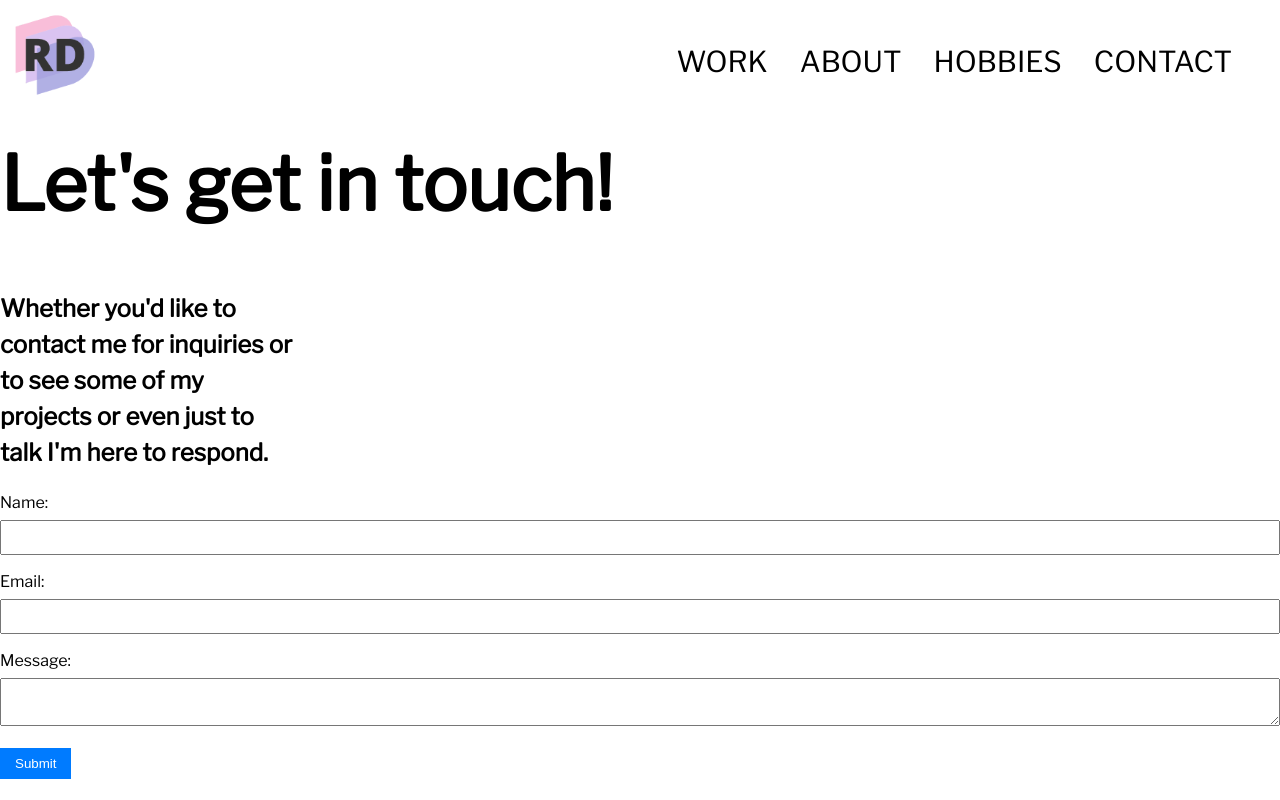
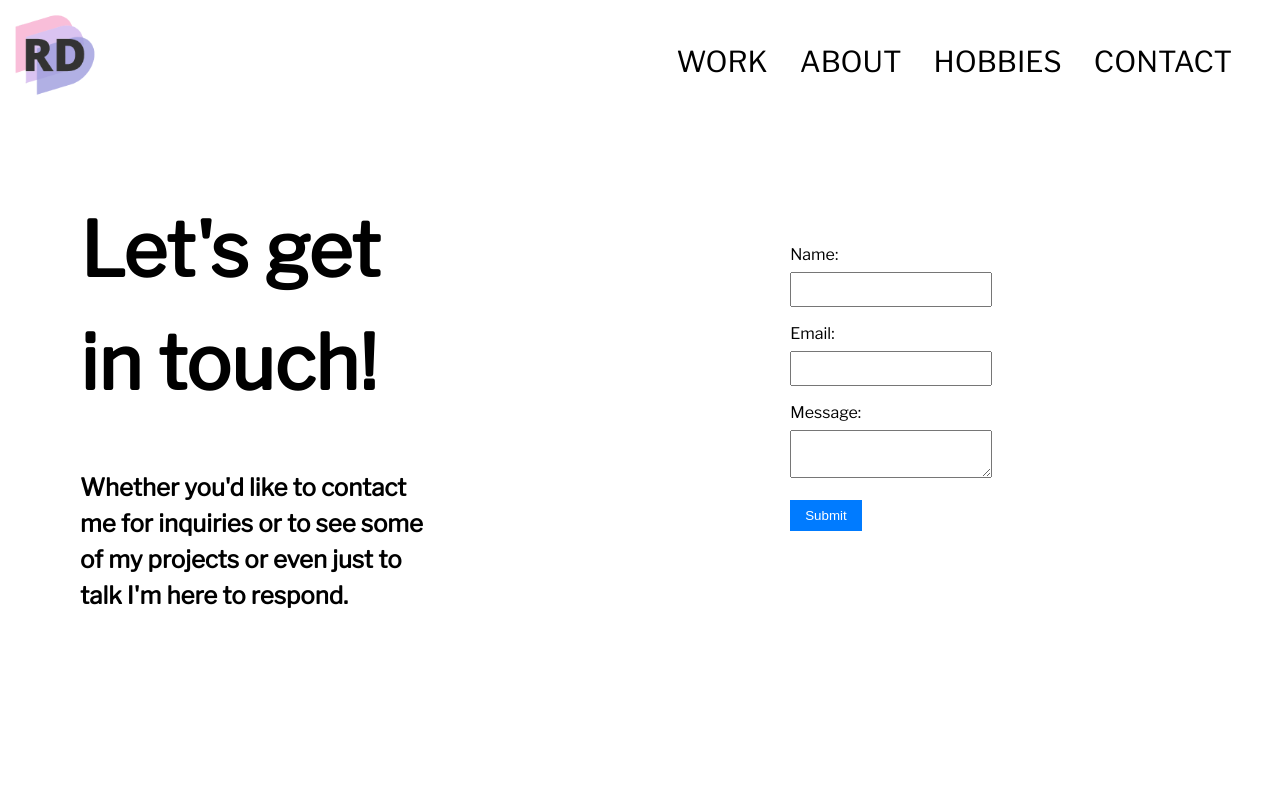
Before and after one commit to RoaringRohan/personal-portfolio, a React (Create React App) app: page /contact in a window 1280 px wide. Built offline with nearby package versions, Linux system fonts and the light colour scheme.

Commit message:
Adding logic to submit button on contact page

```diff
--- a/package.json
+++ b/package.json
@@ -8,6 +8,7 @@
     "@testing-library/react": "^13.4.0",
     "@testing-library/user-event": "^13.5.0",
     "animate.css": "^4.1.1",
+    "emailjs-com": "^3.2.0",
     "react": "^18.2.0",
     "react-dom": "^18.2.0",
     "react-router-dom": "^6.17.0",
--- a/src/components/Contact/Form/index.js
+++ b/src/components/Contact/Form/index.js
@@ -1,28 +1,108 @@
+import React, { useState } from 'react';
 import './index.scss';
+import emailjs from 'emailjs-com';
 
 const Form = () => {
+  const [formData, setFormData] = useState({
+    name: '',
+    email: '',
+    message: '',
+  });
+
+  const handleChange = (e) => {
+    const { name, value } = e.target;
+    setFormData((prevData) => ({
+      ...prevData,
+      [name]: value,
+    }));
+  };
+
+  const publicKey = "uZ-p9m2sS5clLYbqG";
+  const serviceID = "service_m7xtoim";
+  const templateID = "template_65vdua9";
+
+  emailjs.init(publicKey);
+
+  const handleSubmit = (e) => {
+    e.preventDefault();
+
+    // Send formData to your server or perform any necessary actions
+    emailjs.send(serviceID, templateID, formData)
+      .then(() => {
+        console.log('Form data submitted:', formData);
+
+        // Change the submit button text to "Sent!"
+        const submitButton = document.querySelector('.submit-button');
+        if (submitButton) {
+          submitButton.innerText = 'Sent!';
+        }
+
+        // Delay the page refresh by 5 seconds
+        setTimeout(() => {
+          // Refresh the page
+          window.location.reload();
+        }, 5000);
+      })
+      .catch((error) => {
+        console.log('Something went wrong:', error);
+
+        // Change the submit button text to "Something went wrong"
+        const submitButton = document.querySelector('.submit-button');
+        if (submitButton) {
+          submitButton.innerText = 'Something went wrong';
+        }
+
+        // Delay the page refresh by 5 seconds
+        setTimeout(() => {
+          // Refresh the page
+          window.location.reload();
+        }, 5000);
+      });
+  };
 
   return (
     <div className="container form">
       <div className="form">
-                <form>
+        <form onSubmit={handleSubmit}>
           <div className="form-group">
             <label htmlFor="name">Name:</label>
-                        <input type="text" id="name" className="name-input" />
+            <input
+              type="text"
+              id="name"
+              className="name-input"
+              name="name"
+              value={formData.name}
+              onChange={handleChange}
+            />
           </div>
 
           <div className="form-group">
             <label htmlFor="email">Email:</label>
-                        <input type="email" id="email" className="email-input" />
+            <input
+              type="email"
+              id="email"
+              className="email-input"
+              name="email"
+              value={formData.email}
+              onChange={handleChange}
+            />
           </div>
 
           <div className="form-group">
             <label htmlFor="message">Message:</label>
-                        <textarea id="message" className="message-input"></textarea>
+            <textarea
+              id="message"
+              className="message-input"
+              name="message"
+              value={formData.message}
+              onChange={handleChange}
+            ></textarea>
           </div>
 
           <div className="form-group">
-                        <button type="submit" className="submit-button">Submit</button>
+            <button type="submit" className="submit-button">
+              Submit
+            </button>
           </div>
         </form>
       </div>
--- a/src/components/Contact/index.js
+++ b/src/components/Contact/index.js
@@ -1,14 +1,12 @@
+import React from 'react';
 import './index.scss';
 import Form from './Form';
 
 const Contact = () => {
-
   return (
     <div className="container contact">
-            <div className="text-zone-1">
+      <div className="text-zone">
         <h1>Let's get in touch!</h1>
-            </div>
-            <div className="text-zone-2">
         <h2>Whether you'd like to contact me for inquiries or to see some of my projects or even just to talk I'm here to respond.</h2>
       </div>
       <div className="input">
--- a/src/components/Contact/index.scss
+++ b/src/components/Contact/index.scss
@@ -1,14 +1,27 @@
 .contact {
-  margin-top: 10%;
+  display: flex;
+  justify-content: space-between;
+  margin-top: 5%;
 
-  h1 {
+  .text-zone {
     text-align: left;
-    font-weight: 600; /* Adjust the font weight as needed, e.g., 400 for normal, 700 for bold */
-    font-size: 75px;
+    padding: 5rem;
+
+    h1 {
+      font-weight: 600;
+      font-size: 75px;
+      max-width: 60%;
+    }
+
+    h2 {
+      max-width: 70%;
+    }
   }
 
-  h2 {
-    max-width: 300px; /* Adjust the maximum width as needed */
-    /* You can also add other styles as needed */
+  .input {
+    width: 40%;
+    margin-top: 4%;
+    padding: 8rem;
+    margin-right: 10rem;
   }
 }
```
Also changed, not shown: 1 other file (tests, documents, lock files or other folders). Lines whose indentation alone changed are shown as unchanged.
